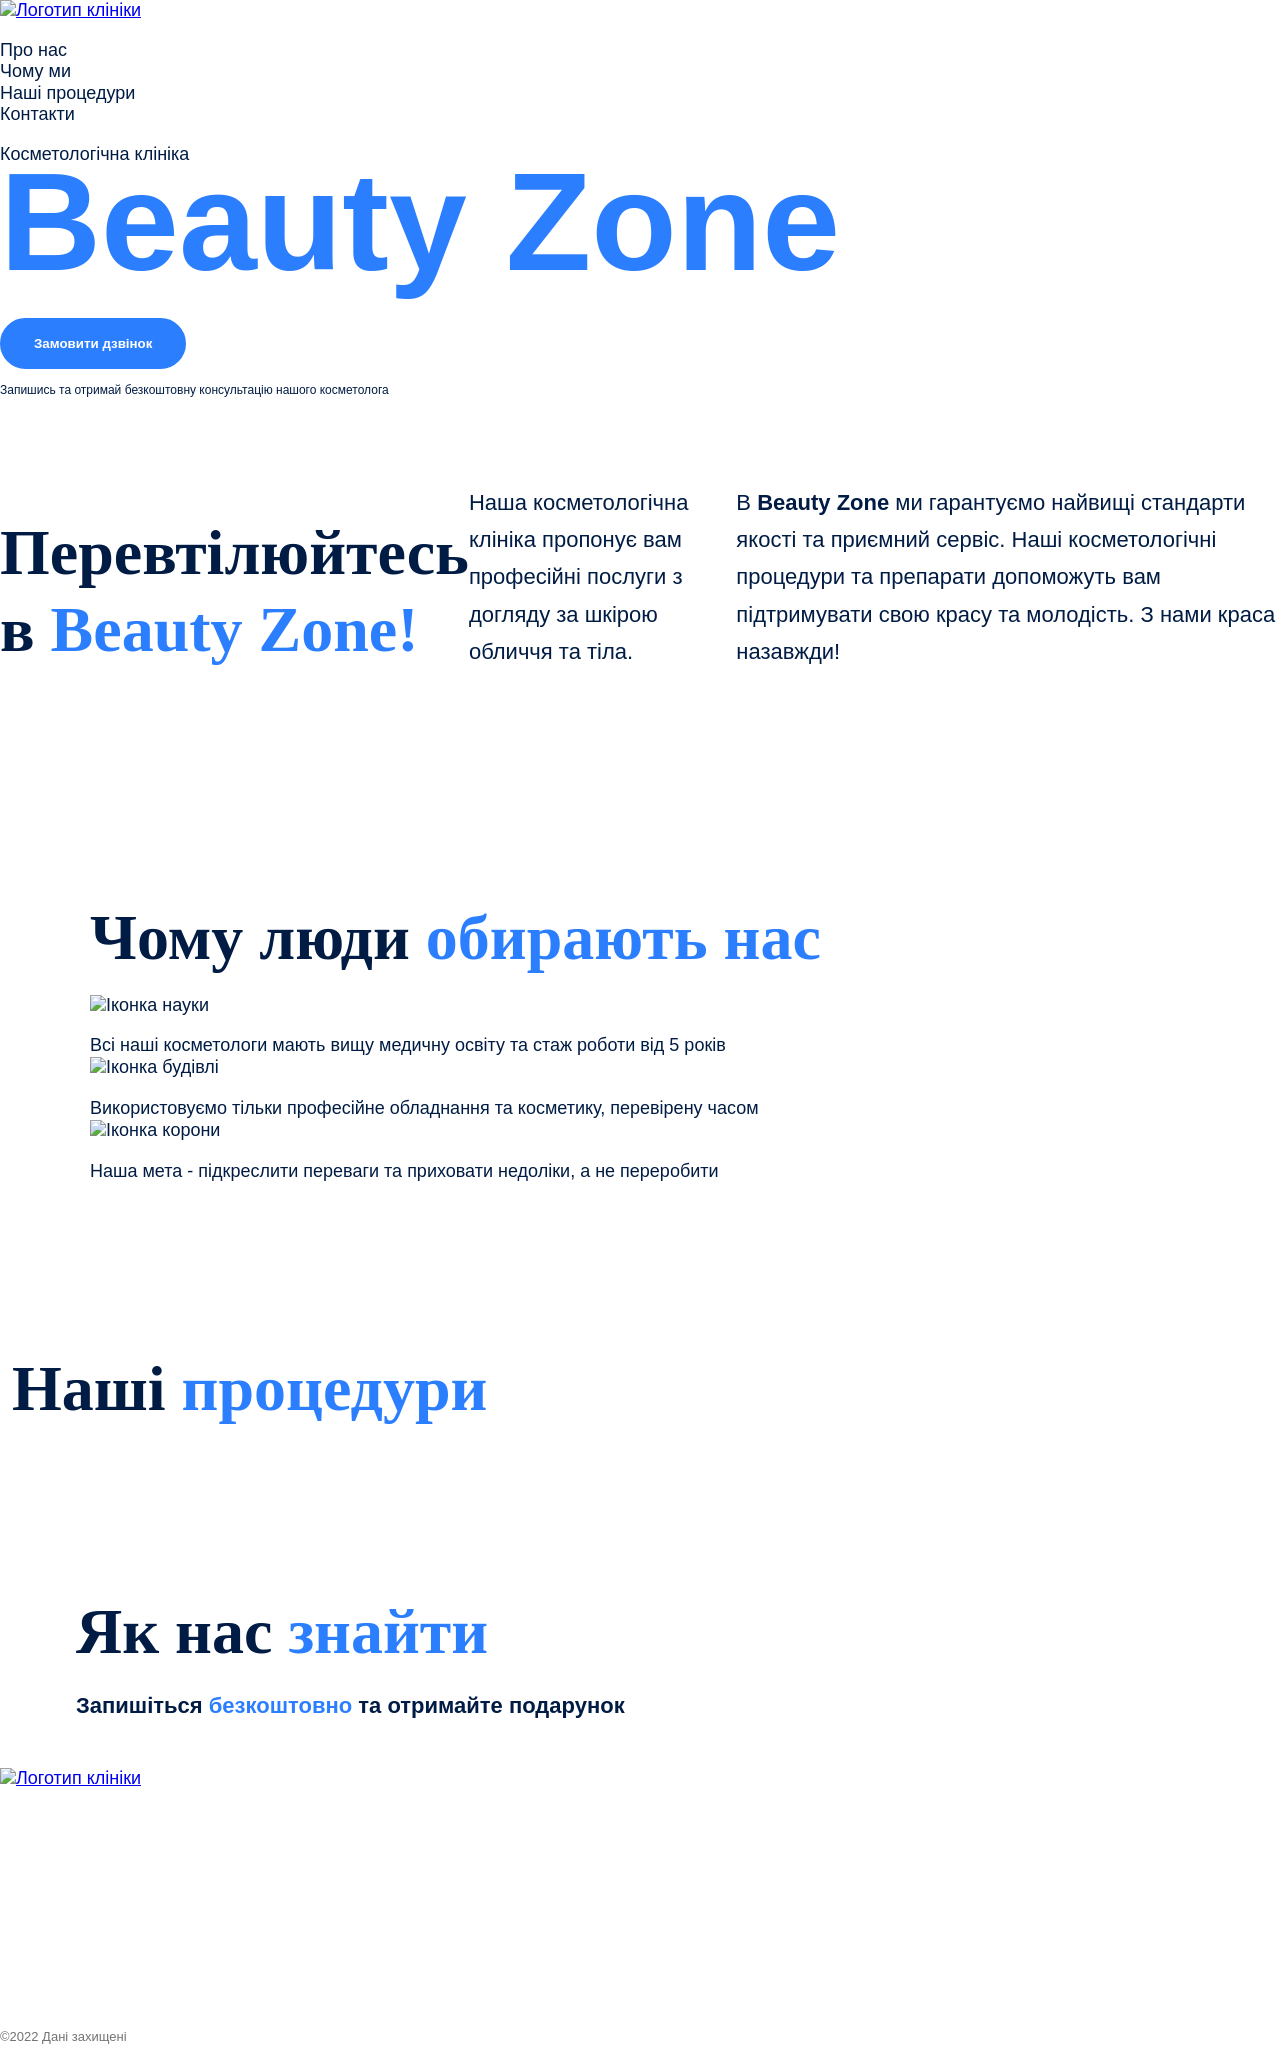
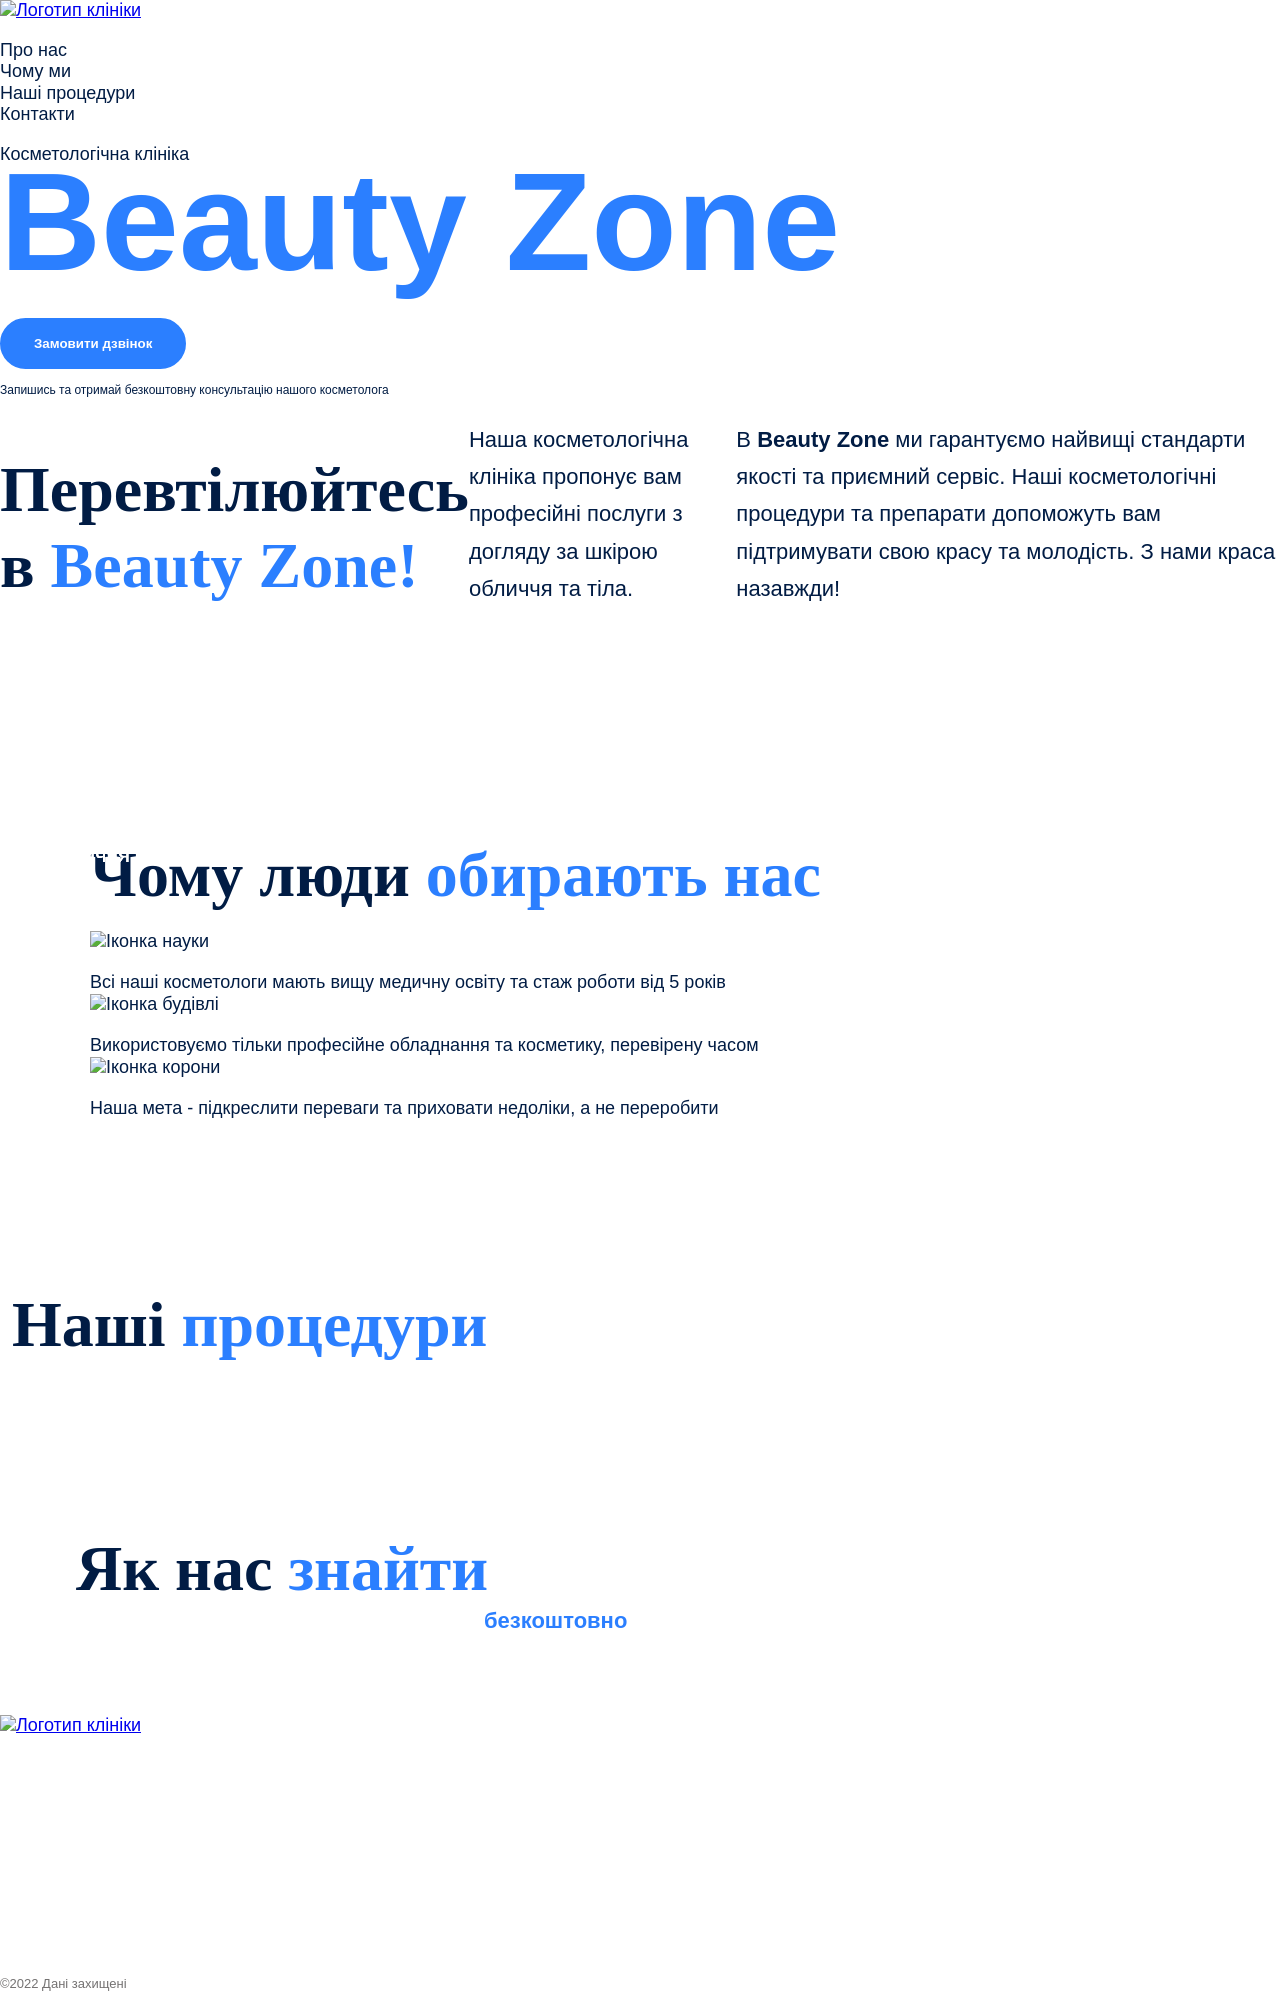

Added contact section, some icons

--- a/css/styles.css
+++ b/css/styles.css
@@ -146,18 +146,12 @@ p {
 
 /* main */
 .hero-section {
-  background:
-    linear-gradient(
-      94deg,
-      #fff 9.65%,
-      rgba(255, 255, 255, 0.85) 26.08%,
-      rgba(255, 255, 255, 0.19) 52.74%,
-      rgba(255, 255, 255, 0) 74.46%
-    ),
-    url(../images/hero-section-background.jpg);
+  background: url(../images/background-main.png);
   background-repeat: no-repeat;
-  background-size: cover;
+  background-size: auto 100%;
+  background-position: right;
 }
+
 .main-section {
   padding: 124px 705px 126px 205px;
 }
@@ -174,7 +168,8 @@ p {
   margin-top: 0;
 }
 
-.main-button {
+.main-button,
+.modal-button {
   color: var(--color-primary-light);
   background-color: var(--color-primary-blue-light);
   border: 2px solid var(--color-primary-blue-light);
@@ -196,8 +191,9 @@ p {
 
 /* about */
 .about {
-  padding: 63.085px 0 88px 0;
+  padding: 0 0 88px 0;
   display: flex;
+  justify-content: space-between;
 }
 
 .about-text {
@@ -235,6 +231,18 @@ p {
 .description .accented {
   font-weight: 600;
   text-transform: capitalize;
+}
+.container-for-background {
+  position: relative;
+}
+
+.background-sections {
+  position: absolute;
+  z-index: -1;
+  width: 100%;
+  height: 1785px;
+
+  top: 700px;
 }
 
 /* reasons */
@@ -307,21 +315,43 @@ p {
   align-items: center;
 }
 
+.procedure.mask {
+  background-image: url(../images/face-mask.png);
+}
+
+.procedure.injection {
+  background-image: url(../images/face-injection.png);
+}
+
+.procedure.cleaning {
+  background-image: url(../images/face-cleaning.png);
+}
+
 .procedure {
   display: flex;
+  position: relative;
   align-items: center;
   justify-content: center;
   position: relative;
   flex-basis: calc((100% - 32px) / 3);
   border-radius: 4px 120px;
-  background-image: linear-gradient(
+  height: 456px;
+  transition: transform 0.3s;
+  background-repeat: no-repeat;
+  background-size: cover;
+}
+
+.procedure::before {
+  content: "";
+  position: absolute;
+  inset: 0;
+  border-radius: 4px 120px;
+  background: linear-gradient(
     180deg,
     rgba(1, 28, 68, 0) 47.4%,
     rgba(1, 28, 68, 0.73) 82.66%,
     #011c44 99.06%
   );
-  height: 456px;
-  transition: transform 0.3s;
 }
 
 .procedure:hover {
@@ -371,13 +401,58 @@ p {
   color: var(--color-primary-blue-light);
 }
 
+.location-content {
+  display: flex;
+  gap: 32px;
+}
+
+.map-iframe {
+  border-radius: 32px;
+  width: 605px;
+  height: 481px;
+  border: none;
+}
+
+.section-form {
+  border-radius: 32px;
+  width: 423px;
+  height: 481px;
+  background: var(--color-primary-blue-dark);
+  background-image: url(../images/modal-background.png);
+  padding: 48px 56px;
+}
+
 .location-text {
   font-weight: 600;
   font-size: 22px;
+  color: var(--color-primary-light);
+  margin: 0 18px 32px 18px;
+  text-align: center;
+}
+
+.terms-section-form {
+  font-size: 12px;
+  line-height: 150%;
+  color: var(--color-secondary-grey-light);
+  text-align: center;
+  max-width: 214px;
+  display: block;
+  margin: 0 auto;
+}
+
+.terms-section-form a {
+  color: var(--color-secondary-grey-light);
+  text-decoration-skip-ink: none;
+}
+
+.input-section-form {
+  margin-bottom: 16px !important;
+  max-height: 52px;
 }
 /* footer */
 .footer {
   background-color: var(--color-primary-blue-dark);
+  background-image: url(../images/footer-background.png);
   height: 278px;
 }
 
@@ -434,6 +509,15 @@ p {
   fill: var(--color-primary-light);
 }
 
+footer {
+  position: relative;
+}
+
+.footer-icon {
+  position: absolute;
+  bottom: 0;
+  right: 0;
+}
 /* modal */
 
 .backdrop {
@@ -457,6 +541,8 @@ p {
   font-weight: 700;
   font-size: 64px;
   text-align: center;
+  margin-bottom: 40px;
+  margin-top: 0;
 }
 
 .modal-text {
@@ -464,6 +550,7 @@ p {
   font-size: 22px;
   color: var(--color-primary-light);
   text-align: center;
+  margin-bottom: 32px;
 }
 
 .modal {
@@ -472,6 +559,8 @@ p {
   height: 680px;
   border-radius: 48px;
   background-color: var(--color-primary-blue-dark);
+  background-image: url(../images/modal-background.png);
+  padding: 42px 144px;
 }
 
 .backdrop.is-hidden {
@@ -488,4 +577,45 @@ p {
   position: absolute;
   top: 42px;
   right: 42px;
+  background-color: transparent;
+  border: none;
+}
+
+.visualy-hidden {
+  position: absolute;
+  left: -10000px;
+  top: auto;
+  width: 1px;
+  height: 1px;
+  overflow: hidden;
+}
+
+.input {
+  display: block;
+  margin: 0 auto;
+  margin-bottom: 24px;
+  border: 2px solid var(--color-secondary-grey-light);
+  border-radius: 32px;
+  background-color: transparent;
+  padding: 18px 32px;
+  width: 100%;
+}
+
+.input::placeholder {
+  color: var(--color-primary-light);
+}
+
+.input:focus {
+  outline: none;
+  background-color: var(--color-secondary-grey-light);
+}
+
+.modal-form {
+  padding: 0 62px;
+}
+
+.modal-button {
+  display: block;
+  margin: 0 auto;
+  cursor: pointer;
 }
